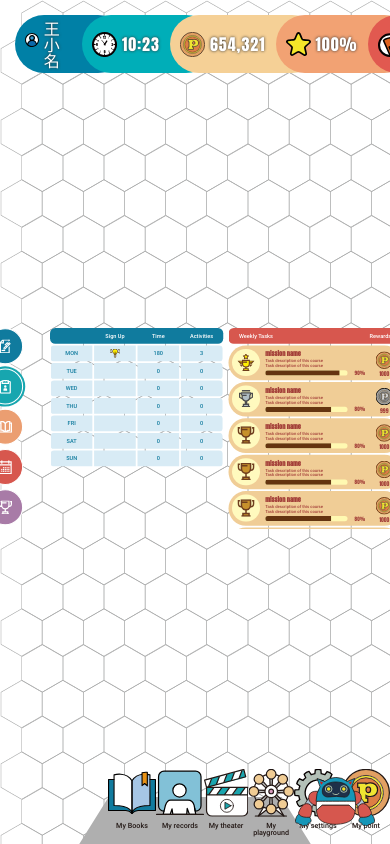
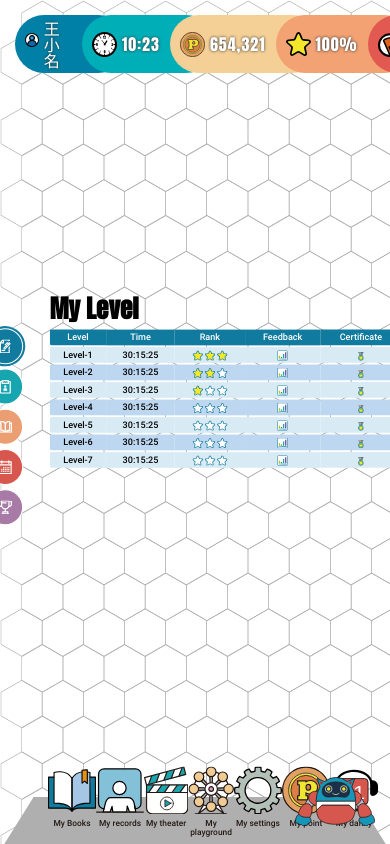
Before and after one commit to han45678/learning, a Vue app: page /records in a window 390 px wide. Built offline with nearby package versions, Linux system fonts and the light colour scheme; a web font is replaced by a local one; what vue-sweetalert2 would draw is missing.

Commit message:
字體大小

```diff
--- a/package.json
+++ b/package.json
@@ -15,7 +15,6 @@
     "scss-loader": "0.0.1",
     "vue": "^2.6.11",
     "vue-axios": "^3.2.4",
-    "vue-d3": "^0.1.0",
     "vue-echarts": "^6.0.0",
     "vue-loading-overlay": "^4.0.3",
     "vue-router": "^3.2.0",
--- a/src/assets/scss/page/_footer.scss
+++ b/src/assets/scss/page/_footer.scss
@@ -13,6 +13,7 @@ footer {
         @media screen and (max-width: 825px) {
             transform: scale(0.6);
             transform-origin: bottom center;
+            max-width: 100%;
         }
 
         .background {
@@ -22,6 +23,13 @@ footer {
             margin-right: 50px;
             height: 80px;
             background-color: #AFAFAF;
+
+            @media screen and (max-width: 825px) {
+                width: calc(100% + 150px);
+                margin-left: auto;
+                margin-right: auto;
+                left: -75px;
+            }
 
             @media screen and (max-height: 415px) {
                 height: 60px;
@@ -58,6 +66,17 @@ footer {
             bottom: 15px;
             margin-left: 50px;
             margin-right: 50px;
+            @media screen and (max-width: 825px) {
+                width: calc(100% + 150px);
+                margin-left: -75px;
+                margin-right: 0;
+            }
+            @media screen and (max-width: 570px) {
+                width: calc(100% + 100px);
+                margin-left: -50px;
+                margin-right: 0;
+            }
+
 
             li {
                 text-align: center;
@@ -102,7 +121,10 @@ footer {
                     span {
                         text-align: center;
                         display: block;
-                        font-size: 12px;
+                        font-size: 20px;
+                        @media screen and (max-width: 570px) {
+                            font-size: 14px;
+                        }
                     }
 
                     &:hover {
--- a/src/main.js
+++ b/src/main.js
@@ -9,10 +9,6 @@ import Vuex from 'vuex'
 import store from './store'
 import '@fortawesome/fontawesome-free/css/all.css'
 import '@fortawesome/fontawesome-free/js/all.js'
-
-var VueD3 = require('vue-d3')
-
-Vue.use(VueD3)
 
 Vue.use(Vuex)
 
--- a/src/views/records.vue
+++ b/src/views/records.vue
@@ -19,15 +19,9 @@
         <main>
           <div id="records">
             <div class="game_options">
-              <div
-                class="h_options"
-                v-if="this.options === 0"
-              >
+              <div class="h_options" v-if="this.options === 0">
                 <h1>My Level</h1>
-                <div
-                  class="hoc"
-                  v-if="this.level_text"
-                >
+                <div class="hoc" v-if="this.level_text">
                   <ul class="hoct">
                     <li
                       :class="{ active: this.level_content_info_state === 1 }"
@@ -111,9 +105,7 @@
                   </ul>
                   <ul class="hocb">
                     <li>SB</li>
-                    <li class="active">
-                      PB
-                    </li>
+                    <li class="active">PB</li>
                     <li>Reader1</li>
                     <li>Reader2</li>
                     <li>Reader3</li>
@@ -159,10 +151,7 @@
                   ]"
                 >
                   <div class="item">
-                    <img
-                      :src="item.img"
-                      alt="icon"
-                    >
+                    <img :src="item.img" alt="icon" />
                   </div>
                 </li>
               </ul>
@@ -216,14 +205,14 @@
                             class="feedback"
                             src="/images/records/f.svg"
                             alt="f"
-                          >
+                          />
                         </td>
                         <td>
                           <img
                             class="certificate"
                             src="/images/records/c.svg"
                             alt="c"
-                          >
+                          />
                         </td>
                       </tr>
                     </tbody>
@@ -298,18 +287,13 @@
                           />
                         </td>
                         <td>
-                          <button
-                            class="active"
-                            v-if="item.certificate === 1"
-                          >
+                          <button class="active" v-if="item.certificate === 1">
                             Report
                           </button>
                           <button v-else-if="item.certificate === 2">
                             Challenge
                           </button>
-                          <button v-else>
-                            Mistakes
-                          </button>
+                          <button v-else>Mistakes</button>
                         </td>
                       </tr>
                     </tbody>
@@ -343,21 +327,15 @@
                     <div id="time_checklist">
                       <div class="task_head freeze">
                         <div class="item" />
-                        <div class="item">
-                          Sign Up
-                        </div>
-                        <div class="item">
-                          Time
-                        </div>
-                        <div class="item">
-                          Activities
-                        </div>
+                        <div class="item">Sign Up</div>
+                        <div class="item">Time</div>
+                        <div class="item">Activities</div>
                       </div>
 
                       <div class="task_body">
                         <div
                           class="row"
-                          v-for="(item , index) in task"
+                          v-for="(item, index) in task"
                           :key="index"
                         >
                           <div class="item">
@@ -368,7 +346,7 @@
                               v-if="item.sign"
                               src="/images/records/bulb.svg"
                               alt="img"
-                            >
+                            />
                           </div>
                           <div class="item">
                             {{ item.time }}
@@ -381,17 +359,13 @@
                     </div>
                     <div id="weekly">
                       <div class="weekly_head freeze">
-                        <div class="item">
-                          Weekly Tasks
-                        </div>
-                        <div class="item">
-                          Rewards
-                        </div>
+                        <div class="item">Weekly Tasks</div>
+                        <div class="item">Rewards</div>
                       </div>
                       <div class="weekly_body">
                         <div
                           class="row"
-                          v-for="(item , index) in weekly"
+                          v-for="(item, index) in weekly"
                           :key="index"
                         >
                           <div class="item">
@@ -400,17 +374,17 @@
                                 v-if="item.medal === 1"
                                 src="/images/records/gold.svg"
                                 alt="img"
-                              >
+                              />
                               <img
                                 v-else-if="item.medal === 2"
                                 src="/images/records/silver.svg"
                                 alt="img"
-                              >
+                              />
                               <img
                                 v-else-if="item.medal === 3"
                                 src="/images/records/bronze.svg"
                                 alt="img"
-                              >
+                              />
                             </div>
                           </div>
                           <div class="item">
@@ -424,9 +398,7 @@
                                   :style="'width:' + item.schedule + '%'"
                                 />
                               </div>
-                              <div class="text">
-                                {{ item.schedule }}%
-                              </div>
+                              <div class="text">{{ item.schedule }}%</div>
                             </div>
                           </div>
                           <div class="item">
@@ -435,12 +407,12 @@
                                 v-if="item.currency_value === 1"
                                 src="/images/records/gold_s.svg"
                                 alt="img"
-                              >
+                              />
                               <img
                                 v-if="item.currency_value === 2"
                                 src="/images/records/silver_s.svg"
                                 alt="img"
-                              >
+                              />
                               <span>{{ item.currency }}</span>
                             </div>
                           </div>
@@ -452,22 +424,15 @@
 
                 <div v-else-if="this.options === 4">
                   <div id="task">
-                    <div
-                      id="weekly"
-                      style="width: 100%;"
-                    >
+                    <div id="weekly" style="width: 100%">
                       <div class="weekly_head freeze">
-                        <div class="item">
-                          Weekly Tasks
-                        </div>
-                        <div class="item">
-                          Rewards
-                        </div>
+                        <div class="item">Weekly Tasks</div>
+                        <div class="item">Rewards</div>
                       </div>
                       <div class="weekly_body">
                         <div
                           class="row"
-                          v-for="(item , index) in weekly"
+                          v-for="(item, index) in weekly"
                           :key="index"
                         >
                           <div class="item">
@@ -476,17 +441,17 @@
                                 v-if="item.medal === 1"
                                 src="/images/records/gold.svg"
                                 alt="img"
-                              >
+                              />
                               <img
                                 v-else-if="item.medal === 2"
                                 src="/images/records/silver.svg"
                                 alt="img"
-                              >
+                              />
                               <img
                                 v-else-if="item.medal === 3"
                                 src="/images/records/bronze.svg"
                                 alt="img"
-                              >
+                              />
                             </div>
                           </div>
                           <div class="item">
@@ -500,9 +465,7 @@
                                   :style="'width:' + item.schedule + '%'"
                                 />
                               </div>
-                              <div class="text">
-                                {{ item.schedule }}%
-                              </div>
+                              <div class="text">{{ item.schedule }}%</div>
                             </div>
                           </div>
                           <div class="item">
@@ -511,12 +474,12 @@
                                 v-if="item.currency_value === 1"
                                 src="/images/records/gold_s.svg"
                                 alt="img"
-                              >
+                              />
                               <img
                                 v-if="item.currency_value === 2"
                                 src="/images/records/silver_s.svg"
                                 alt="img"
-                              >
+                              />
                               <span>{{ item.currency }}</span>
                             </div>
                           </div>
@@ -560,7 +523,7 @@ export default {
       //↓用來開啟遊戲畫面
       game: false,
       //↓用來變更遊戲內容
-      options: 1,
+      options: 0,
       //↓用來變更遊戲單元(上方選單)
       sel: 0,
       //↓用來宣告index
@@ -603,7 +566,7 @@ export default {
 
       task: [],
 
-      weekly :[]
+      weekly: [],
     };
   },
   async created() {
@@ -665,14 +628,14 @@ export default {
           console.log(error);
         });
     },
-    my_weekly(){
+    my_weekly() {
       this.$axios
         .get("/json/weekly.json")
         .then((res) => (this.weekly = res.data))
         .catch(function (error) {
           console.log(error);
         });
-    }
+    },
   },
   computed: {},
 };
@@ -886,7 +849,7 @@ export default {
           tr {
             border-radius: 5px;
             width: 100%;
-            font-size: 20px;
+            font-size: 26px;
             line-height: 45px;
             color: #fff;
 
@@ -906,6 +869,7 @@ export default {
         tbody {
           tr {
             cursor: pointer;
+            font-size: 26px;
             &:nth-child(odd) {
               td {
                 background-color: #d8ebf5;
@@ -1001,12 +965,16 @@ export default {
             display: flex;
             background-color: #107b9e;
             color: #fff;
-            line-height: 45px;
+            line-height: 60px;
+            font-size: 26px;
             justify-content: space-between;
             border-radius: 15px;
             .item {
-              width: 25%;
+              width: calc((100% - 80px) / 3 - 2.5px);
               text-align: center;
+              &:nth-child(1){
+                  width: 80px;
+                }
             }
           }
           .weekly_head {
@@ -1014,10 +982,12 @@ export default {
             .item {
               width: 50%;
               &:nth-child(1) {
+                width: 50%;
                 text-align: left;
                 padding-left: 30px;
               }
               &:nth-child(2) {
+                width: 50%;
                 text-align: right;
                 padding-right: 30px;
               }
@@ -1034,11 +1004,15 @@ export default {
               border-radius: 15px;
               overflow: hidden;
               .item {
-                width: calc(25% - 2.5px);
+                width: calc((100% - 80px) / 3 - 2.5px);
                 background-color: #d8ebf5;
                 margin: 2.5px;
                 line-height: 45px;
+                font-size: 26px;
                 text-align: center;
+                &:nth-child(1){
+                  width: 80px;
+                }
 
                 img {
                   padding: 0;
@@ -1061,8 +1035,8 @@ export default {
                 background-color: transparent;
                 // width: 50%;
                 color: #a33f39;
-                line-height: 65px;
-                width: 80px;
+                line-height: 88px;
+                width: 88px;
                 margin: 0;
                 &:nth-child(2) {
                   width: calc(100% - 160px);
@@ -1071,11 +1045,11 @@ export default {
                   padding-right: 15px;
                   box-sizing: border-box;
                   h3 {
-                    line-height: 1.5;
-                    font-size: 18px;
+                    line-height: 1.4;
+                    font-size: 26px;
                   }
                   p {
-                    font-size: 12px;
+                    font-size: 14px;
                     line-height: 1.2;
                     overflow: hidden;
                     white-space: nowrap;
```
Also changed, not shown: 1 other file (tests, documents, lock files or other folders).
